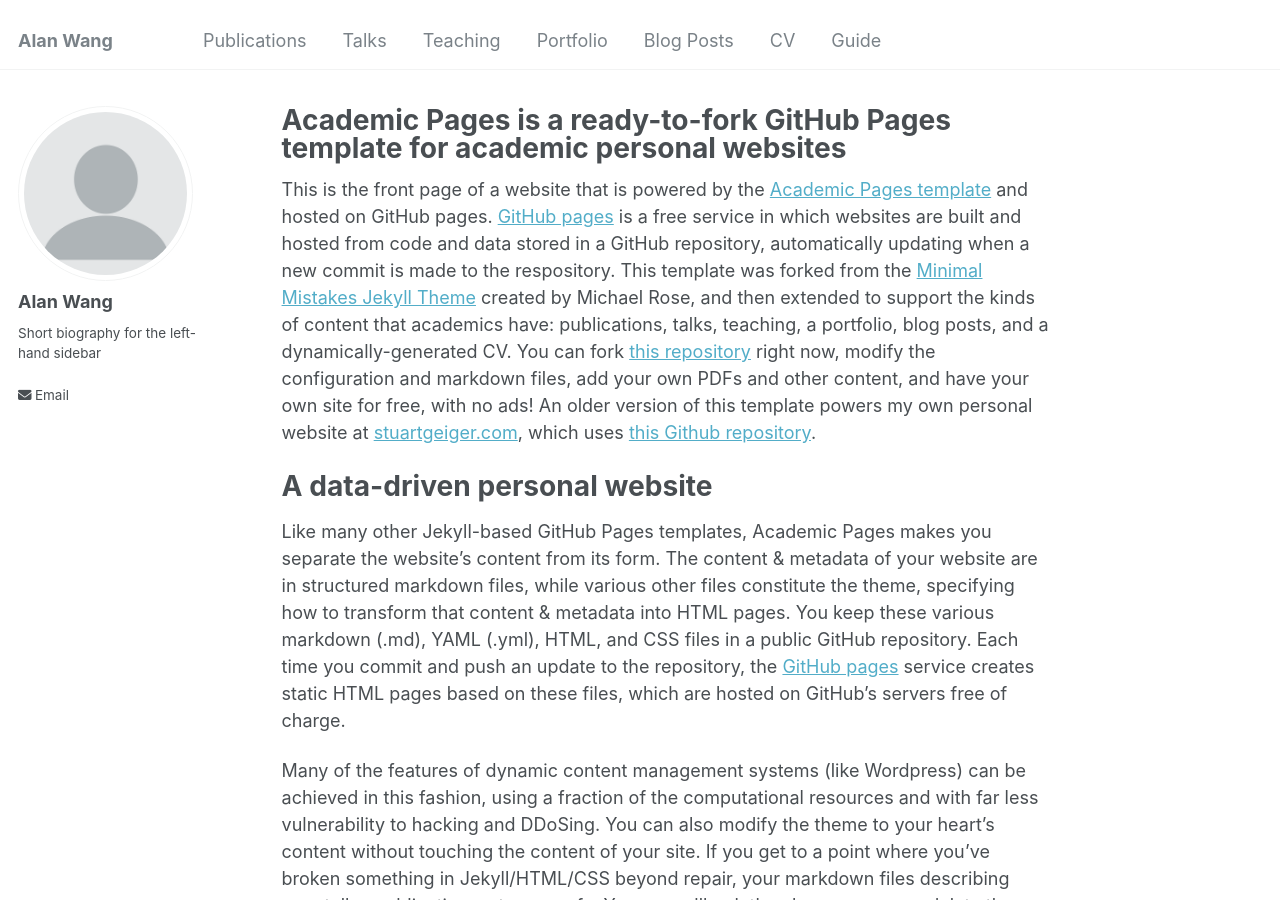
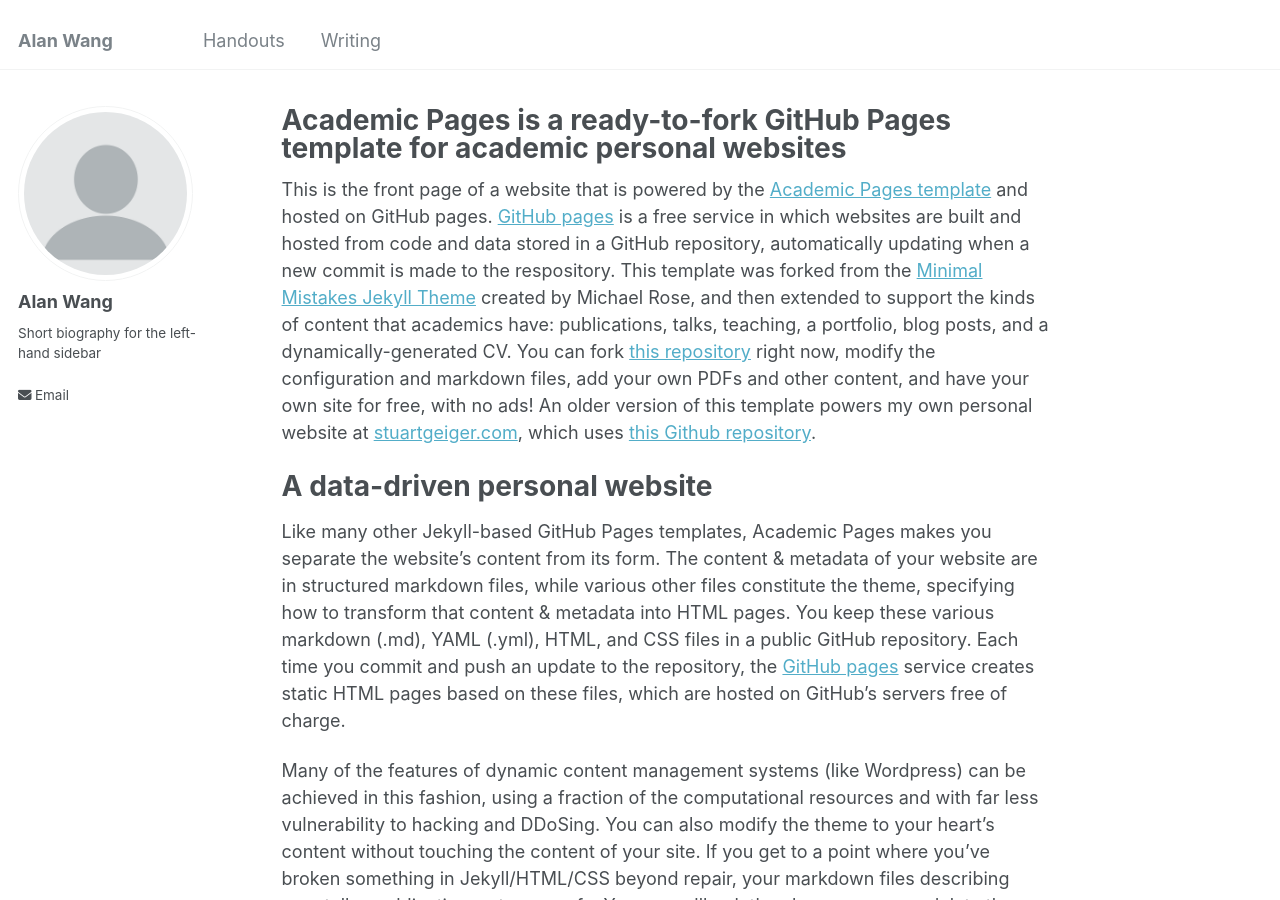
Before and after one commit to alanwang10/alanwang10.github.io, a Jekyll site: the page built from _pages/about.md, in a window 1280 px wide and 900 px high. Built offline with Jekyll 4.4.1, drawn with Linux system fonts in a browser that asks for light colours.

Commit message:
Update navigation.yml

```diff
--- a/_data/navigation.yml
+++ b/_data/navigation.yml
@@ -1,22 +1,7 @@
 # main links links
-main:
-  - title: "Publications"
-    url: /publications/
+main: #to make more tabs in the top bar, just copypaste logically
+  - title: "Handouts"
+    url: /handouts/
 
-  - title: "Talks"
-    url: /talks/
-
-  - title: "Teaching"
-    url: /teaching/
-
-  - title: "Portfolio"
-    url: /portfolio/
-
-  - title: "Blog Posts"
-    url: /year-archive/
-
-  - title: "CV"
-    url: /cv/
-
-  - title: "Guide"
-    url: /markdown/
+  - title: "Writing"
+    url: /writing/
```
